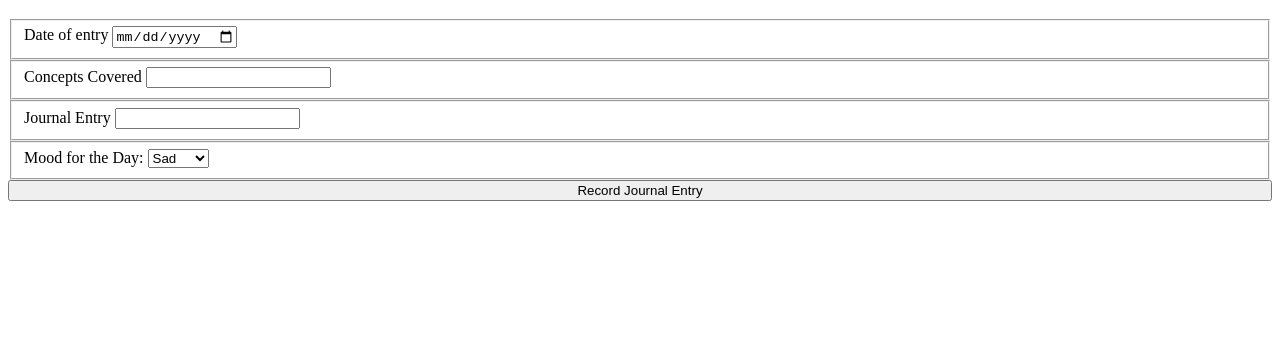
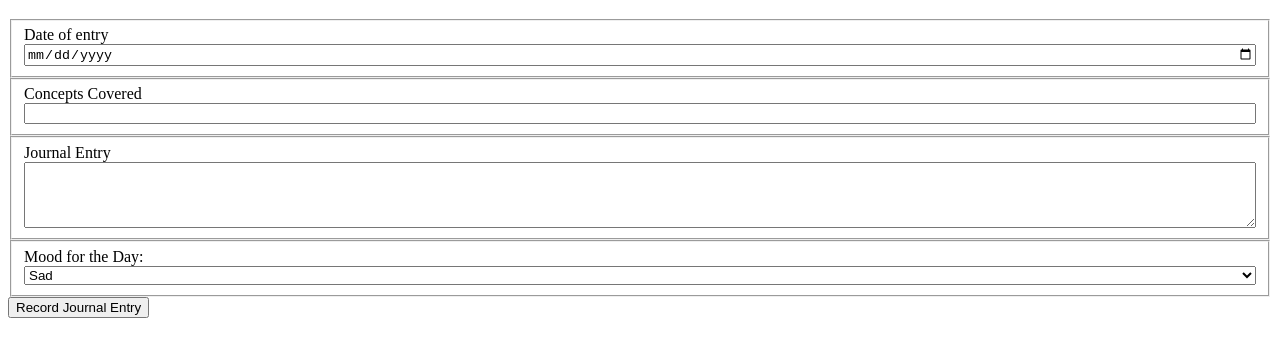
Before and after one commit to ianpenn08/Nss-Daily-Journal, a plain HTML site: page index.html in a window 1280 px wide. Shown: the part 61-418 px from the top of the page. Drawn offline with Linux system fonts and the light colour scheme; files that its build step writes are made by us from their sources.

Commit message:
final draft

```diff
--- a/index.html
+++ b/index.html
@@ -2,36 +2,31 @@
 <html lang="en">
 
 <head>
-    <link rel="stylesheet" href="main.css">
         <meta charset="UTF-8">
     <meta http-equiv="X-UA-Compatible" content="IE=edge">
-    <title>Daily Journal</title>
     <meta name="viewport" content="width=device-width, initial-scale=1.0">
-    <title>Document</title>
+    <link rel="stylesheet" href="./styles/main.css">
 </head>
 
 <body>
     <h1>Daily Journal</h1>
-    <form action="" class="asOne">
-        <fieldset>
+    <form action="">
+        <fieldset class="onTop">
             <label for="journalDate">Date of entry</label>
-            <input type="date" name="journalDate" id="journalDate">
-        </fieldset>
-    </form>
-    <form action="" class="asOne">
-        <fieldset>
-            <label for="conceptsCovered">Concepts Covered</label>
-            <input type="text" name="conceptsCovered" id="conceptsCovered">
-        </fieldset>
-    </form>
-    <form action="" class="asOne">
-        <fieldset>
-            <label for="journaEntry">Journal Entry</label>
-            <input type="text" name="journalEntry" id="journalEntry">
+            <input  type="date" name="journalDate" id="journalDate">
         </fieldset>
 
-        <fieldset>
-            <form action="" class="asOne">
+        <fieldset class="onTop">
+            <label for="conceptsCovered" class="onTop">Concepts Covered</label>
+            <input type="text" name="conceptsCovered" id="conceptsCovered" class="onTop">
+        </fieldset>
+
+        <fieldset class="onTop">
+            <label for="journaEntry">Journal Entry</label>
+            <textarea name="" id="" cols="30" rows="4"></textarea>
+        </fieldset>
+
+        <fieldset class="onTop">
             <label for="mood">Mood for the Day:</label>
             <select id="mood" name="moodlist" form="moodform">
                 <option value="sad">Sad</option>
@@ -40,8 +35,9 @@
                 <option value="blah">Blah</option>
             </select>
         </fieldset>
+
+    </form>
             <input type="submit" name="recordEntry" value="Record Journal Entry">
-    </form>
 
 
 </body>
--- a/styles/main.css
+++ b/styles/main.css
@@ -1,4 +1,6 @@
-.asOne {
- display: flex;
- flex-direction: column;
+
+
+.onTop {
+display: flex;
+flex-direction: column;
 }
```
Lines whose indentation alone changed are shown as unchanged.
